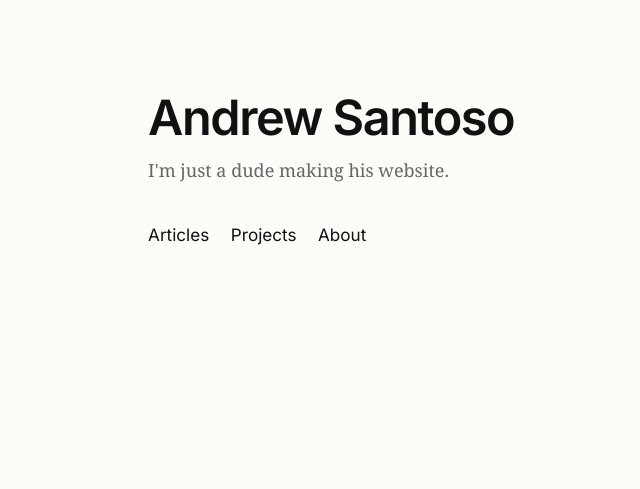
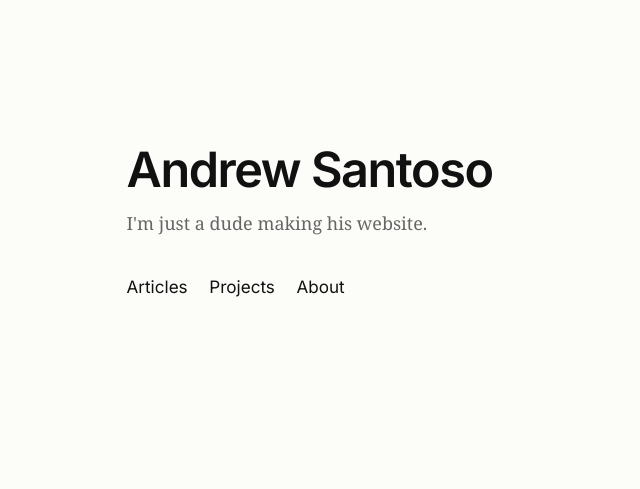
Before and after one commit to andrew-santoso/personal_website, a plain HTML site: page index.html in a window 1280 px wide. Shown: the whole page, without its empty margins (187-827 px from the left). Drawn offline with Linux system fonts and the light colour scheme.

Commit message:
Fix top padding

```diff
--- a/index.html
+++ b/index.html
@@ -41,7 +41,10 @@
     .page {
       max-width: 680px;
       margin: 0 auto;
-      padding: var(--s5) var(--s3);
+      padding-top: 8rem;
+      padding-left: var(--s1);
+      padding-right: var(--s3);
+      padding-bottom: var(--s5);
     }
 
     header {
```
